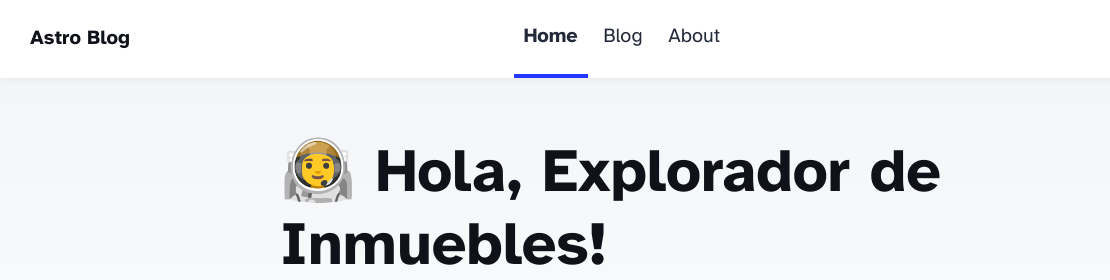
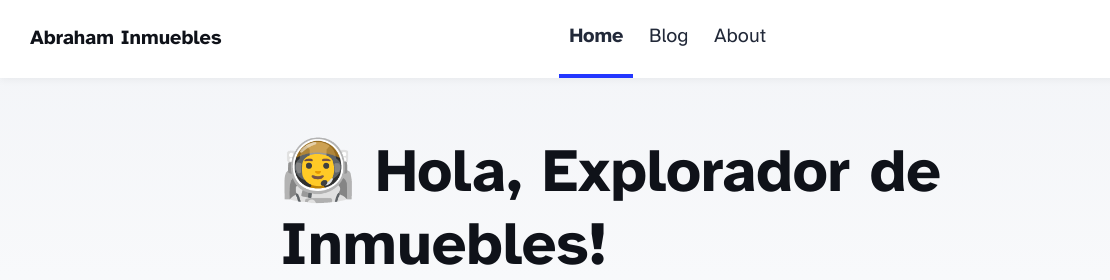
Before and after one commit to GatitosDeresion/inmuebles, an Astro site: page / in a window 1280 px wide. Shown: the top 280 px of the page, 0-1110 px from the left. Built offline with nearby package versions, Linux system fonts and the light colour scheme; Astro itself is replaced by a stand-in of ours.

Commit message:
Actualizar Header.astro

```diff
--- a/src/components/Header.astro
+++ b/src/components/Header.astro
@@ -5,7 +5,7 @@ import { SITE_TITLE } from '../consts';
 
 <header>
 	<nav>
-		<h2><a href="/">{SITE_TITLE}</a></h2>
+		<h2><a href="/">Abraham Inmuebles</a></h2>
 		<div class="internal-links">
 			<HeaderLink href="/">Home</HeaderLink>
 			<HeaderLink href="/blog">Blog</HeaderLink>
```
